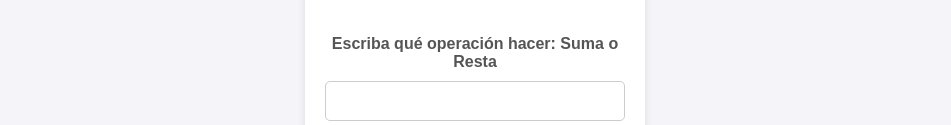
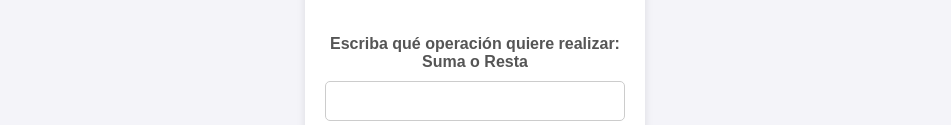
Before and after one commit to AlvaroGil93/Programa-de-Suma-y-Resta-en-JavaScript, a plain HTML site: page index.html in a window 1280 px wide. Shown: the part 408-533 px from the top of the page, without its empty margins (165-1116 px from the left). Drawn offline with Linux system fonts and the light colour scheme.

Commit message:
changed texto label

```diff
--- a/index.html
+++ b/index.html
@@ -22,7 +22,7 @@
         <label for="secondNumber">Ingrese su segundo número:</label>
         <input type="text" id="secondNumber">
         <br><br>
-        <label for="operation">Escriba qué operación hacer: Suma o Resta</label>
+        <label for="operation">Escriba qué operación quiere realizar: Suma o Resta</label>
         <input type="text" id="operation">
         <br><br>
         <button onclick="aceptar()">Enter</button>
```
